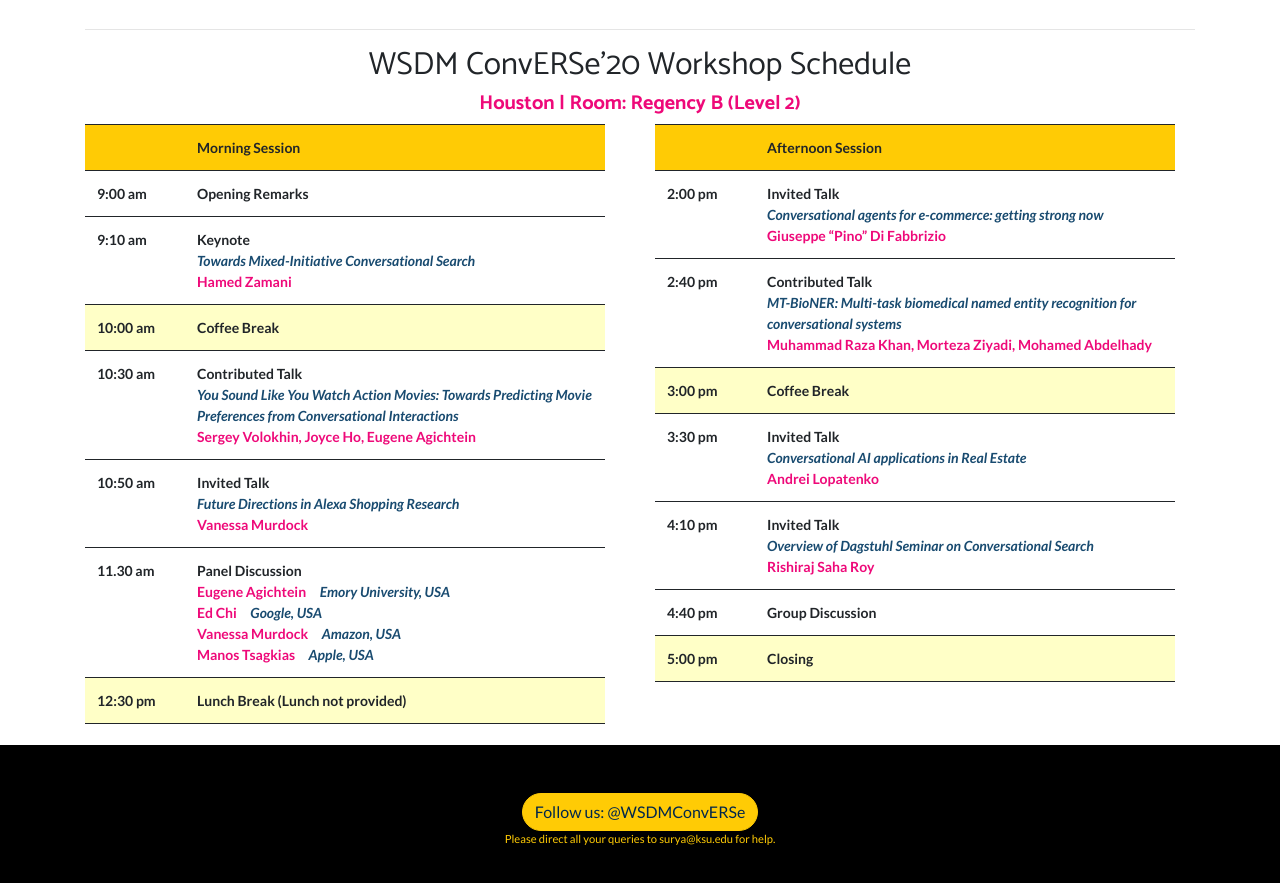
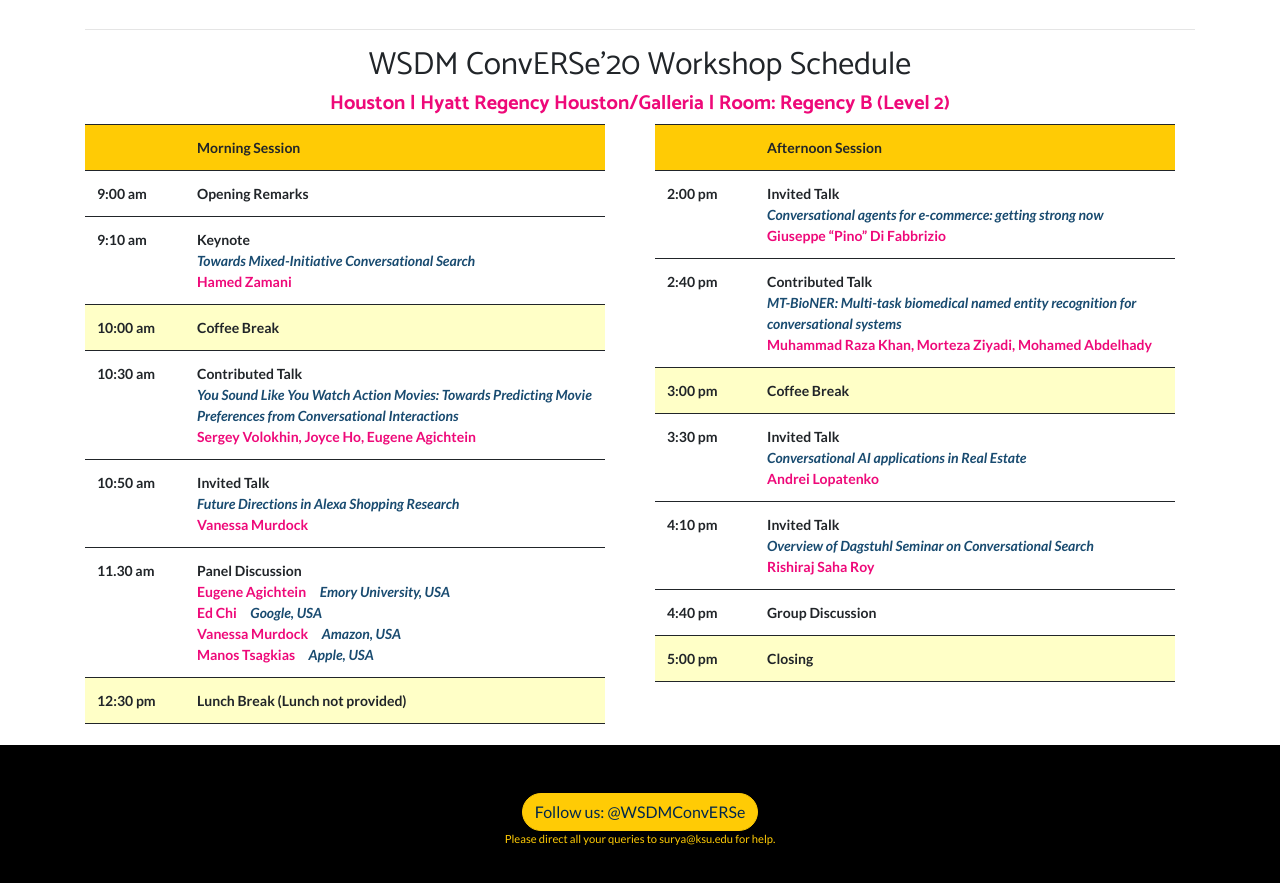
Before and after one commit to wsdm-Converse/converse.github.io, a website: page index.html in a window 1280 px wide. Shown: the part 2406-3289 px from the top of the page. Drawn offline with Linux system fonts and the light colour scheme.

Commit message:
Location details

```diff
--- a/index.html
+++ b/index.html
@@ -259,7 +259,7 @@ He earned the PhD degree in Computer Science (“Logic Based Data Integration”
             <div class="row">
                 <div class="col-lg-12 text-center">
                     <h2 class="section-heading">WSDM ConvERSe'20 Workshop Schedule</h2>
-                    <h5 class="section-subheading text-muted"><font color=#ee0979><b>Houston | Room: Regency B (Level 2)</b></font></h5>
+                    <h5 class="section-subheading text-muted"><font color=#ee0979><b>Houston | Hyatt Regency Houston/Galleria | Room: Regency B (Level 2)</b></font></h5>
                 </div>
             </div>
 
```
